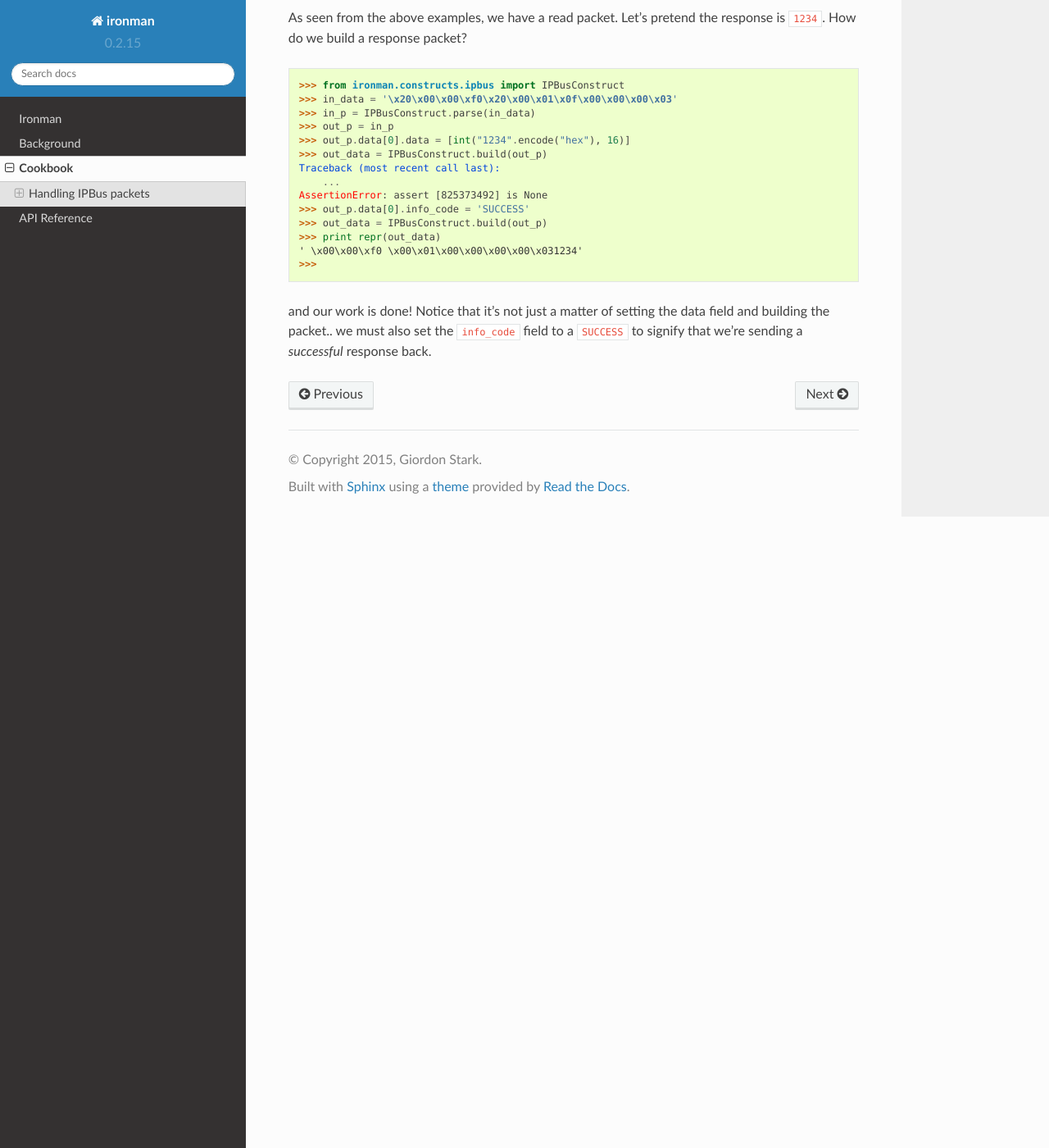
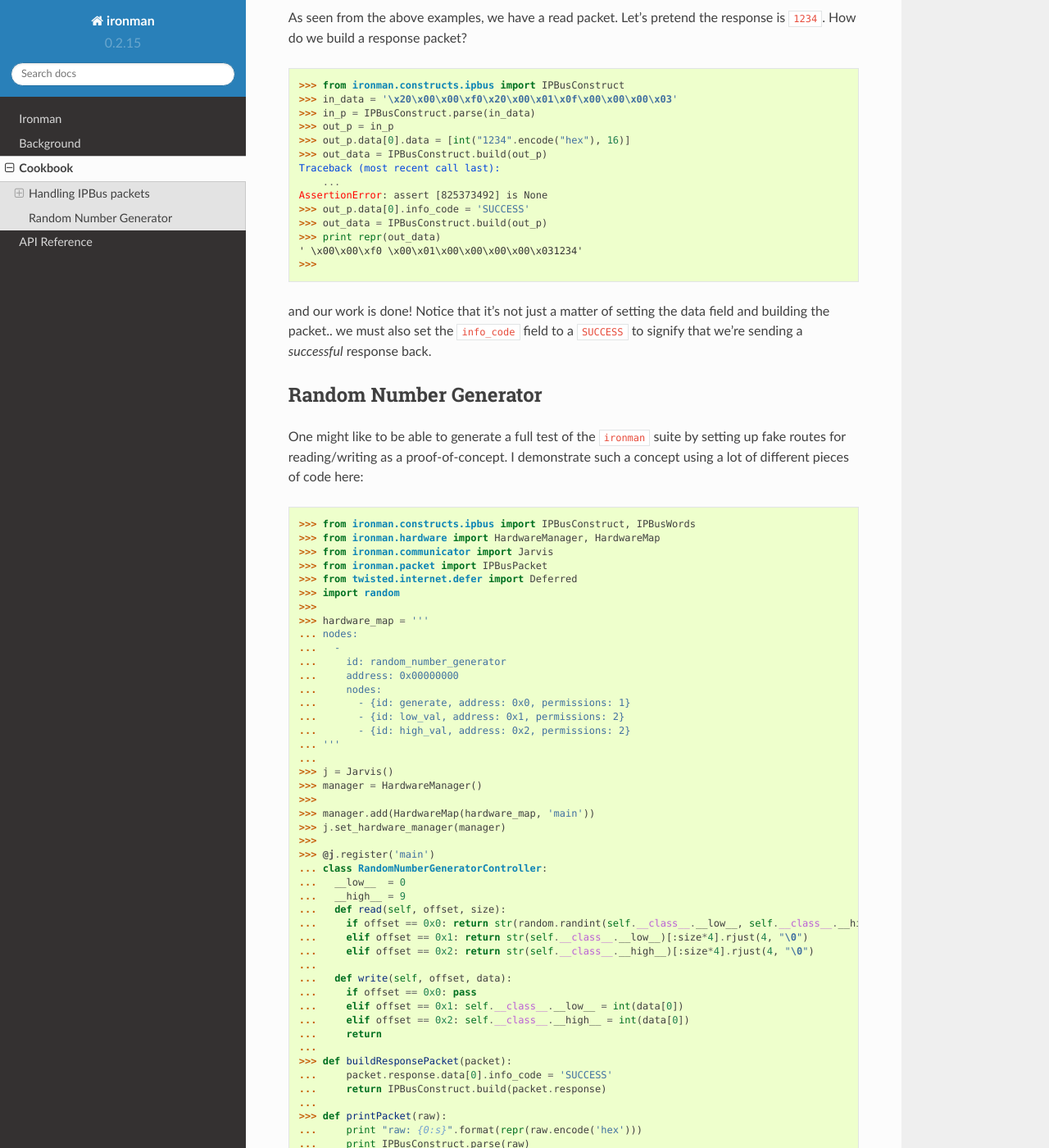
Before and after one commit to kratsg/ironman, a Sphinx documentation site: the page built from docs/cookbook.rst, in a window 1280 px wide and 1400 px high, scrolled down 1831 px. Shown: the whole window at 82% size. Built offline with Sphinx 7.4.7 and the Read the Docs theme 2.0.0, drawn with Linux system fonts in a browser that asks for light colours; some of the changed text lies outside the part shown.

Commit message:
add documentation on random number generation for a good example

```diff
--- a/docs/cookbook.rst
+++ b/docs/cookbook.rst
@@ -99,3 +99,81 @@ AssertionError: assert [825373492] is None
 >>>
 
 and our work is done! Notice that it's not just a matter of setting the data field and building the packet.. we must also set the ``info_code`` field to a ``SUCCESS`` to signify that we're sending a *successful* response back.
+
+Random Number Generator
+-----------------------
+
+One might like to be able to generate a full test of the ``ironman`` suite by setting up fake routes for reading/writing as a proof-of-concept. I demonstrate such a concept using a lot of different pieces of code here:
+
+>>> from ironman.constructs.ipbus import IPBusConstruct, IPBusWords
+>>> from ironman.hardware import HardwareManager, HardwareMap
+>>> from ironman.communicator import Jarvis
+>>> from ironman.packet import IPBusPacket
+>>> from twisted.internet.defer import Deferred
+>>> import random
+>>>
+>>> hardware_map = '''
+... nodes:
+...   -
+...     id: random_number_generator
+...     address: 0x00000000
+...     nodes:
+...       - {id: generate, address: 0x0, permissions: 1}
+...       - {id: low_val, address: 0x1, permissions: 2}
+...       - {id: high_val, address: 0x2, permissions: 2}
+... '''
+...
+>>> j = Jarvis()
+>>> manager = HardwareManager()
+>>>
+>>> manager.add(HardwareMap(hardware_map, 'main'))
+>>> j.set_hardware_manager(manager)
+>>>
+>>> @j.register('main')
+... class RandomNumberGeneratorController:
+...   __low__  = 0
+...   __high__ = 9
+...   def read(self, offset, size):
+...     if offset == 0x0: return str(random.randint(self.__class__.__low__, self.__class__.__high__))[:size*4].rjust(4, "\0")
+...     elif offset == 0x1: return str(self.__class__.__low__)[:size*4].rjust(4, "\0")
+...     elif offset == 0x2: return str(self.__class__.__high__)[:size*4].rjust(4, "\0")
+...
+...   def write(self, offset, data):
+...     if offset == 0x0: pass
+...     elif offset == 0x1: self.__class__.__low__ = int(data[0])
+...     elif offset == 0x2: self.__class__.__high__ = int(data[0])
+...     return
+...
+>>> def buildResponsePacket(packet):
+...     packet.response.data[0].info_code = 'SUCCESS'
+...     return IPBusConstruct.build(packet.response)
+...
+>>> def printPacket(raw):
+...     print "raw: {0:s}".format(repr(raw.encode('hex')))
+...     print IPBusConstruct.parse(raw)
+...     print "data: {0:d}".format(int(IPBusWords.build(IPBusConstruct.parse('200000f0200001000000000200000039'.decode('hex')).data[0]).strip('\0')))
+...
+>>> d = Deferred().addCallback(IPBusPacket).addCallback(j).addCallback(buildResponsePacket).addCallback(printPacket)
+>>> d.callback('200000f02000010f00000002'.decode('hex'))  # read the upper limit
+raw: '200000f0200001000000000200000039'
+Container:
+    header = Container:
+	protocol_version = 2
+	reserved = 0
+	id = 0
+	byteorder = 15
+	type_id = 'CONTROL'
+    data = [
+	Container:
+	    protocol_version = 2
+	    id = 0
+	    words = 1
+	    type_id = 'READ'
+	    info_code = 'SUCCESS'
+	    address = 2
+	    data = [
+		57
+	    ]
+    ]
+data: 9
+>>>
```
